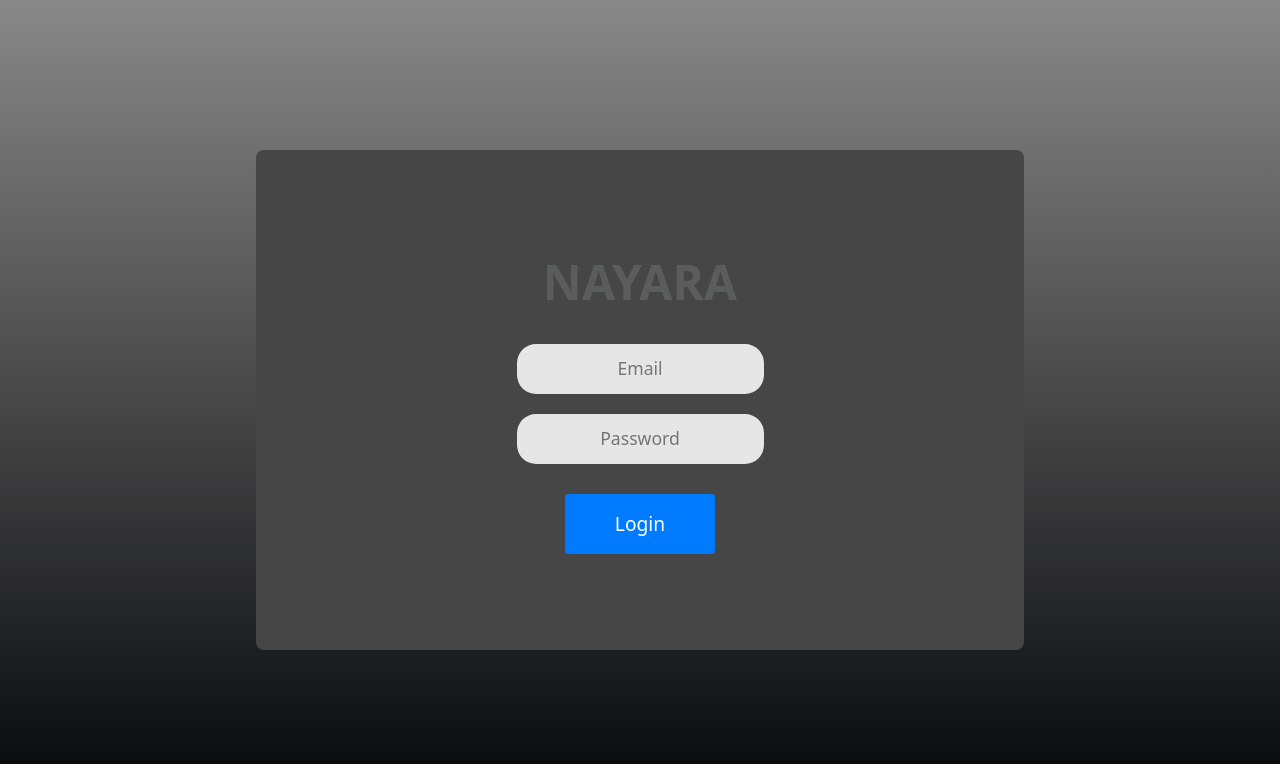
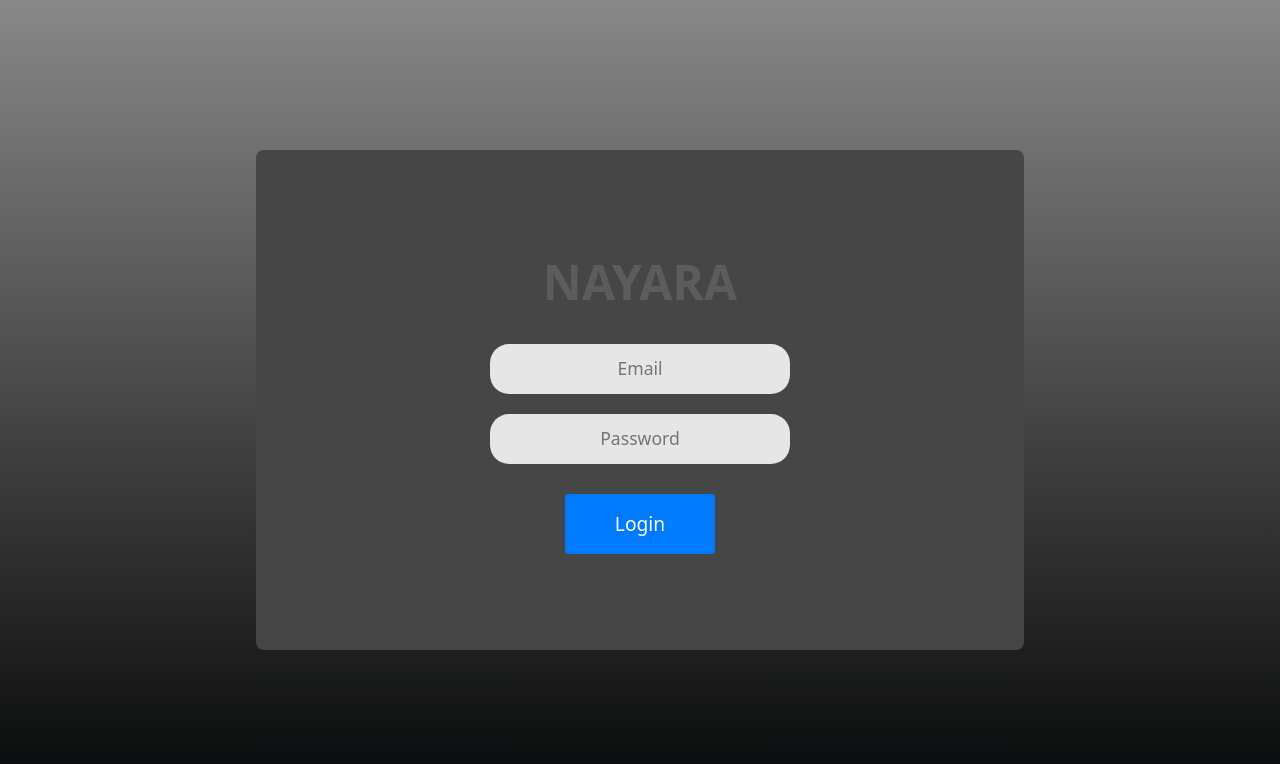
Before and after one commit to MANJU4050/nayara_client, a React (Create React App) app: page /login in a window 1280 px wide. Shown: the top 764 px of the page. Built offline with nearby package versions, Linux system fonts and the light colour scheme.

Commit message:
modified login width 1024px

```diff
--- a/src/assets/css/modules/Login.module.css
+++ b/src/assets/css/modules/Login.module.css
@@ -312,6 +312,7 @@
     border: none;
     border-radius: 1.2rem;
     text-align: center;
+    min-width: 300px;
   }
 
   .input::placeholder {
```
